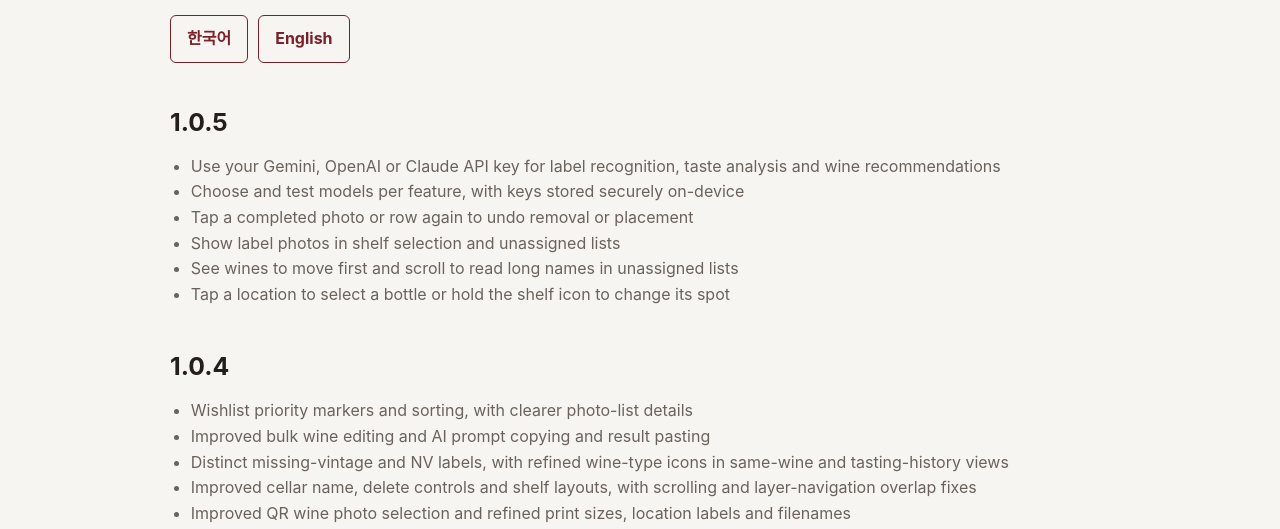
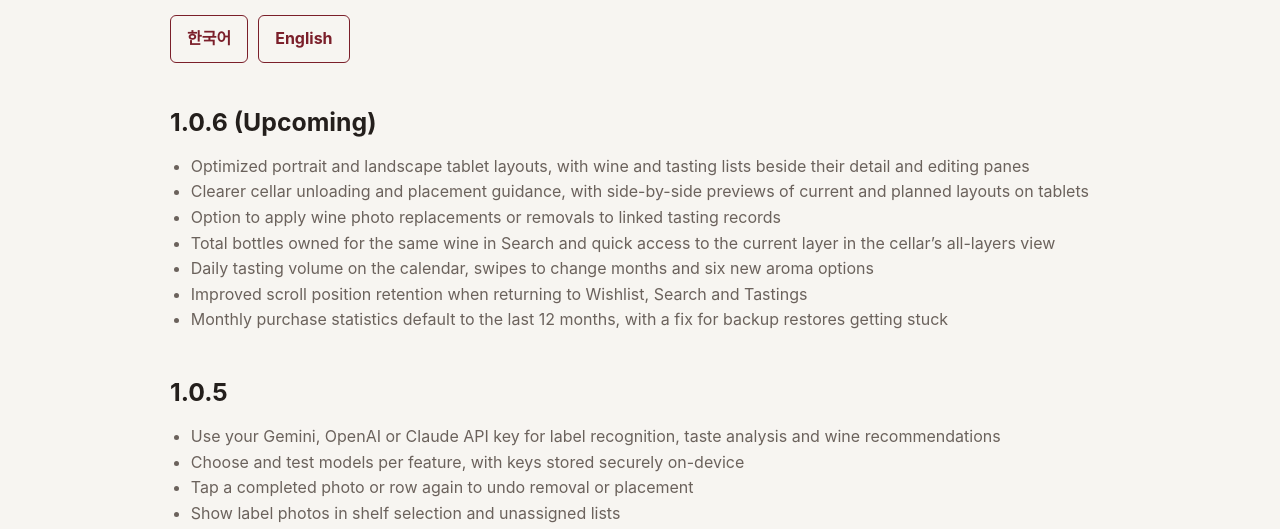
Before and after one commit to olwineservice/olwineservice.github.io, a plain HTML site: page release-notes-en.html in a window 1280 px wide. Shown: the part 264-793 px from the top of the page. Drawn offline with Linux system fonts and the light colour scheme.

Commit message:
Add upcoming OLWINE 1.0.6 release notes

```diff
--- a/release-notes-en.html
+++ b/release-notes-en.html
@@ -31,6 +31,19 @@
         <a class="button secondary" href="release-notes.html" lang="ko">한국어</a>
         <a class="button secondary" href="release-notes-en.html" lang="en" aria-current="page">English</a>
       </nav>
+
+      <section aria-labelledby="version-1-0-6-en">
+        <h2 id="version-1-0-6-en">1.0.6 (Upcoming)</h2>
+        <ul>
+          <li>Optimized portrait and landscape tablet layouts, with wine and tasting lists beside their detail and editing panes</li>
+          <li>Clearer cellar unloading and placement guidance, with side-by-side previews of current and planned layouts on tablets</li>
+          <li>Option to apply wine photo replacements or removals to linked tasting records</li>
+          <li>Total bottles owned for the same wine in Search and quick access to the current layer in the cellar’s all-layers view</li>
+          <li>Daily tasting volume on the calendar, swipes to change months and six new aroma options</li>
+          <li>Improved scroll position retention when returning to Wishlist, Search and Tastings</li>
+          <li>Monthly purchase statistics default to the last 12 months, with a fix for backup restores getting stuck</li>
+        </ul>
+      </section>
 
       <section aria-labelledby="version-1-0-5-en">
         <h2 id="version-1-0-5-en">1.0.5</h2>
@@ -123,7 +136,7 @@
 
     <footer class="footer">
       <div class="footer-inner">
-        <p>© 2026 OL Wine Service. Last updated: 2026-11-12.</p>
+        <p>© 2026 OL Wine Service. Last updated: 2026-11-21.</p>
       </div>
     </footer>
   </body>
```
Also changed, not shown: release-notes.html (+14 -1 lines).
